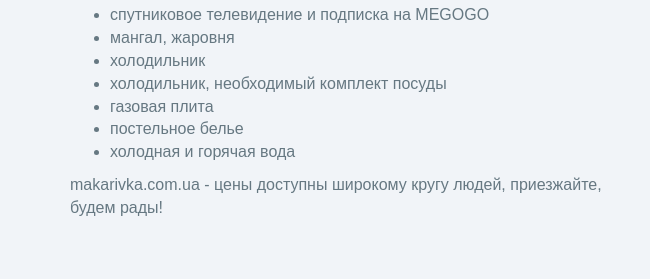
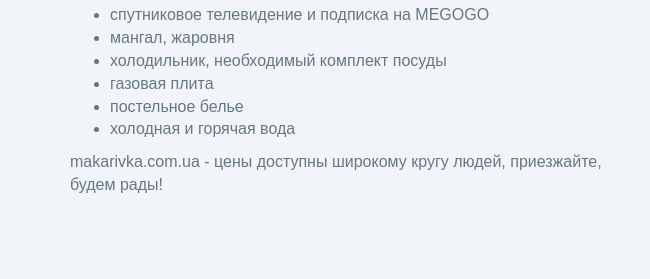
Before and after one commit to vmehera123/makarivka.com.ua, a website: page views/about-ru.html in a window 1280 px wide. Shown: the part 618-897 px from the top of the page, 0-650 px from the left. Drawn offline with Linux system fonts and the light colour scheme; grey boxes are pictures that could not be loaded.

Commit message:
03.07.2021

```diff
--- a/views/about-ru.html
+++ b/views/about-ru.html
@@ -230,7 +230,6 @@
                         <li>wi-fi</li>
                         <li>спутниковое телевидение и подписка на MEGOGO</li>
                         <li>мангал, жаровня</li>
-                        <li>холодильник</li>
                         <li>холодильник, необходимый комплект посуды</li>
                         <li>газовая плита</li>
                         <li>постельное белье</li>
```
